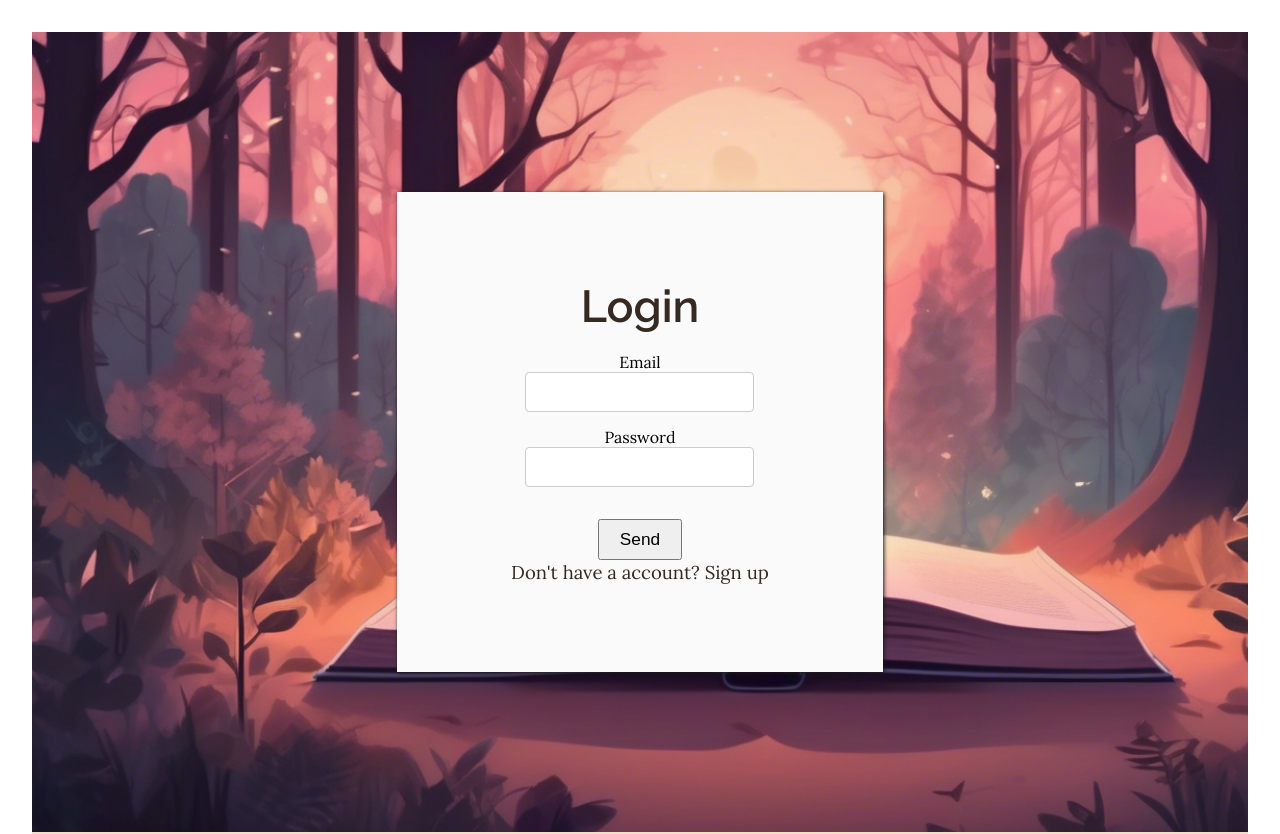
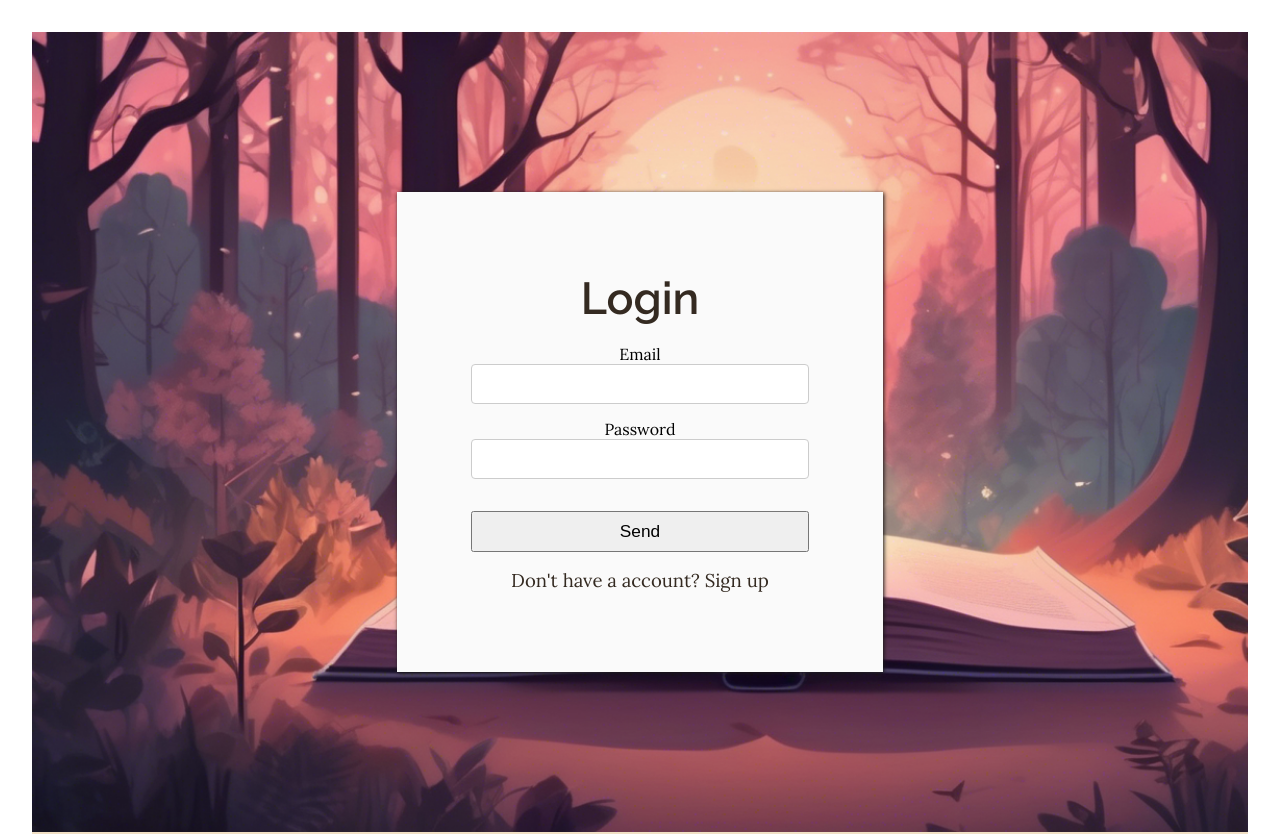
Before and after one commit to Monica-R/Hinspire, a React (Vite) app: page /login in a window 1280 px wide. Shown: the top 834 px of the page. Built offline with nearby package versions, Linux system fonts and the light colour scheme; no server answers.

Commit message:
feat: adjusting the width of the login form and improving the responsiveness of the elements

```diff
--- a/src/pages/LoginView/LoginView.css
+++ b/src/pages/LoginView/LoginView.css
@@ -18,7 +18,7 @@
 }
 
 .login-form {
-    width: 40%;
+    width: 100%;
     height: 60vh;
     display: flex;
     flex-direction: column;
@@ -27,6 +27,11 @@
     padding: 2em;
     background-color: var(--color-white);
     box-shadow: 1px 1px 4px var(--color-black);
+}
+
+.login-form input,
+.login-form label {
+    width: 100%;
 }
 
 .login-button {
@@ -41,3 +46,18 @@
     font-size: calc(1rem + .2vw);
     color: var(--bistre);
 }
+
+@media (width >= 1024px) {
+    .login-form {
+        width: 40%;
+    }
+
+    .login-form input,
+    .login-form label {
+        width: 80%;
+    }
+
+    .login-button {
+        margin-bottom: 1rem;
+    }
+}
```
